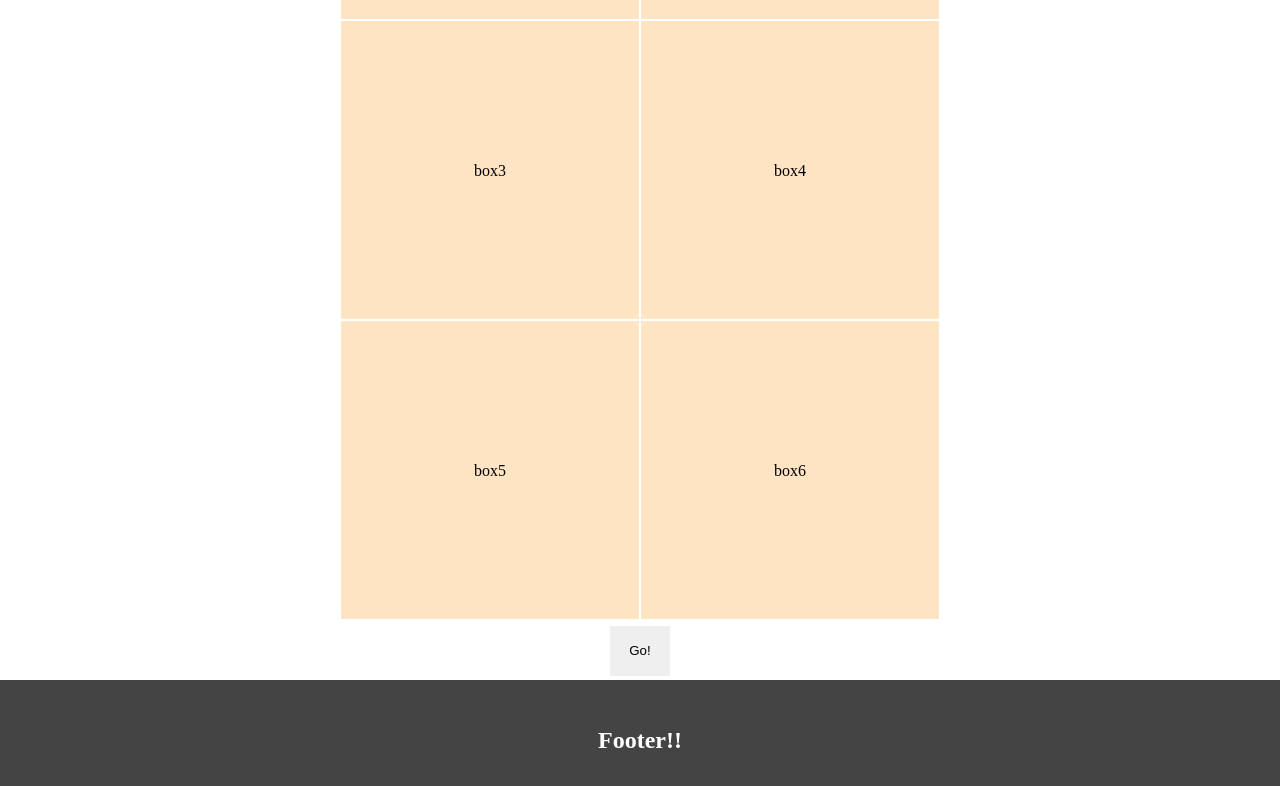
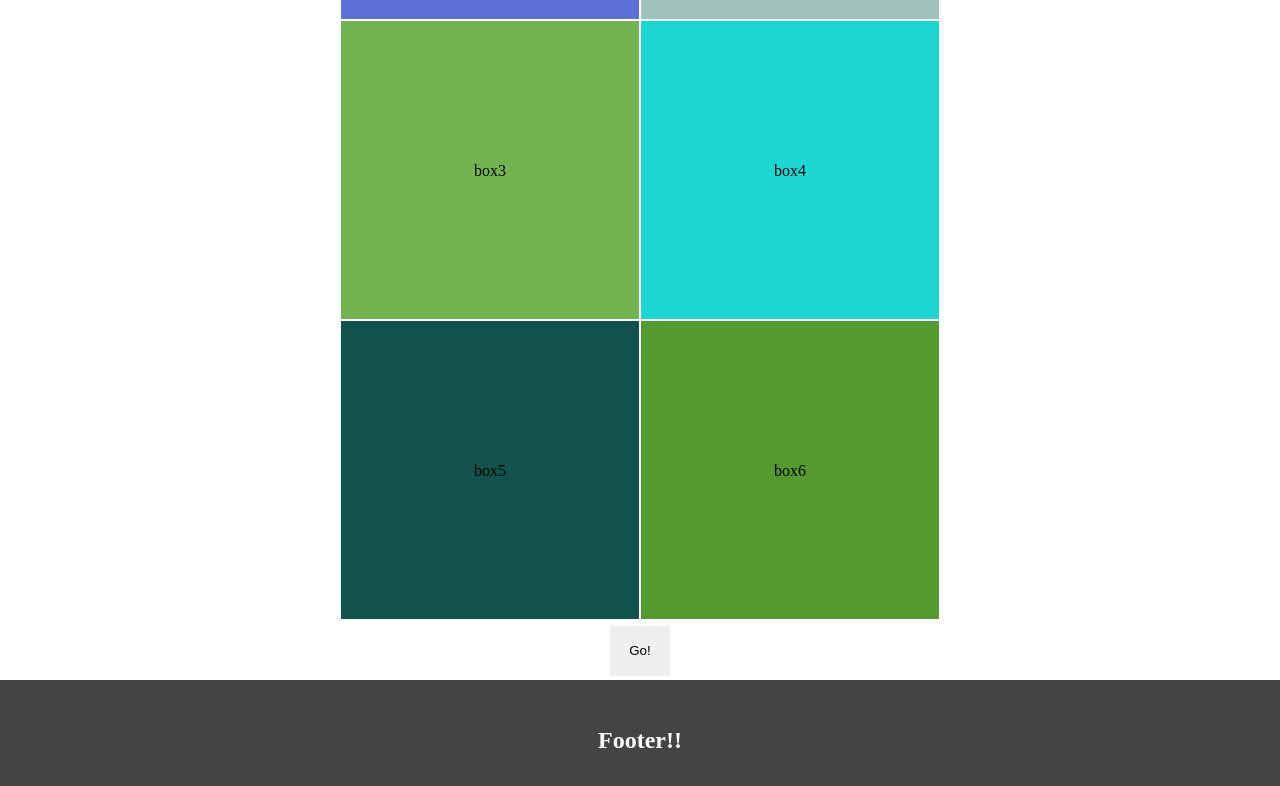
Before and after one commit to paranoimin/jsHomework, a plain HTML site: page hw01/index.html in a window 1280 px wide. Both pictures are taken after a click on the button "Go!". Shown: the part 410-1196 px from the top of the page. Drawn offline with Linux system fonts and the light colour scheme.

Commit message:
homework done

```diff
--- a/hw01/index.html
+++ b/hw01/index.html
@@ -22,12 +22,12 @@
             <h2>Homework 1st.</h2>
 
             <ul class="colorBox">
-                <li class="box1">box1</li>
-                <li class="box2">box2</li>
-                <li class="box3">box3</li>
-                <li class="box4">box4</li>
-                <li class="box5">box5</li>
-                <li class="box6">box6</li>
+                <li class="box">box1</li>
+                <li class="box">box2</li>
+                <li class="box">box3</li>
+                <li class="box">box4</li>
+                <li class="box">box5</li>
+                <li class="box">box6</li>
             </ul>
             <p class="colorBtnArea">
                 <button type="button" name="button" id="colorBtn" class="colorBtn">Go!</button>
--- a/hw01/src/js/index.js
+++ b/hw01/src/js/index.js
@@ -1,9 +1,27 @@
 window.onload = function() {
     var trigger = document.getElementById("colorBtn");
-
     trigger.addEventListener("click", bgChange);
 };
 
 function bgChange() {
-    alert("ok");
+    var boxes = document.getElementsByClassName("box");
+
+    var i = 0;
+
+    for (i; i < boxes.length; i++) {
+        boxes[i].style.backgroundColor = "#" + colorCode();
+    }
+
 }
+
+function colorCode() {
+
+    var color = "";
+    var code = "abcde0123456789";
+
+    for (var i = 0; i < 6; i++) {
+        color += code.charAt(Math.floor(Math.random() * code.length));
+    }
+
+    return color;
+}
```
